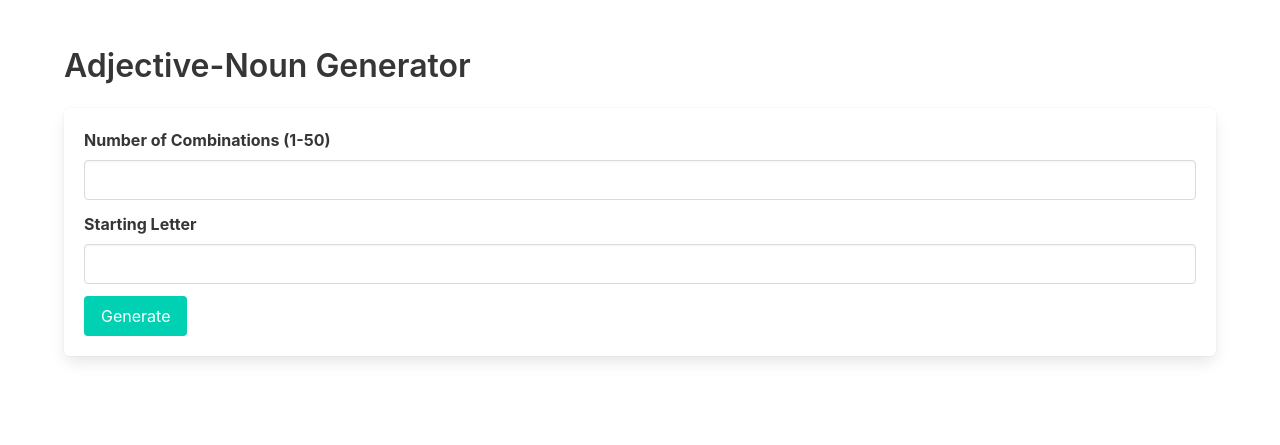
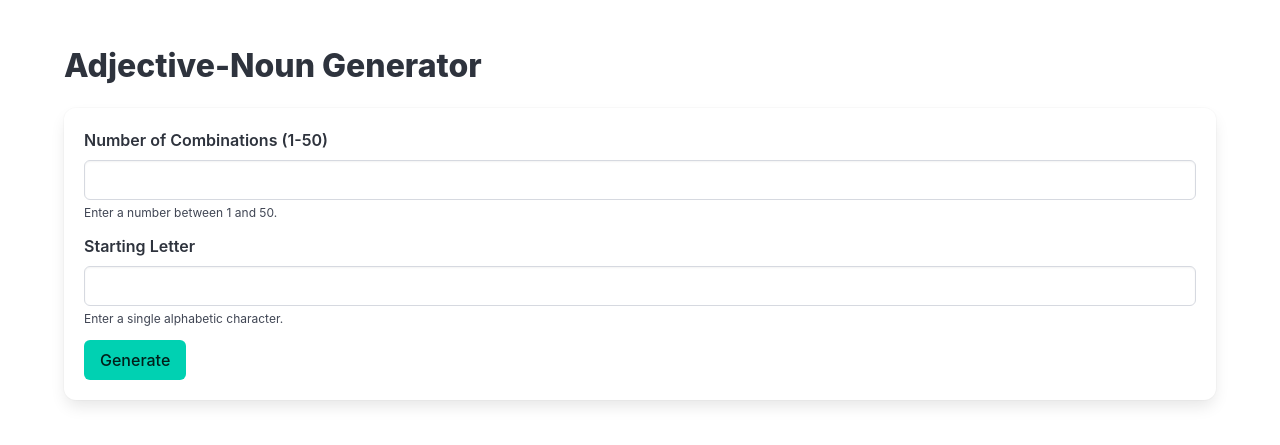
Before and after one commit to williamzujkowski/Adjective-Noun-Generator, a Flask app: page / in a window 1280 px wide. Shown: the top 445 px of the page. Run offline with Flask 3, Linux system fonts and the light colour scheme.

Commit message:
Implement application and website improvements

```diff
--- a/random_word_api.py
+++ b/random_word_api.py
@@ -1,7 +1,8 @@
 """
 random_word_api.py
-This module provides a Flask-based API for generating random adjective-noun combinations and serves a simple web page interface.
-The API is secured with Flask-Talisman for HTTP security headers, and Flask-Limiter for rate limiting.
+This module provides a Flask-based API for generating random adjective-noun combinations
+and serves a simple web page interface. The API is secured with Flask-Talisman for HTTP security headers,
+and Flask-Limiter for rate limiting.
 """
 
 from flask import Flask, jsonify, abort, render_template, request
@@ -13,6 +14,7 @@ from flask_limiter import Limiter
 from flask_limiter.util import get_remote_address
 import os
 
+# Initialize Flask app
 app = Flask(__name__)
 
 # Apply HTTP security headers, do not enforce HTTPS
@@ -63,27 +65,28 @@ def index():
 @limiter.limit("10 per minute")  # Apply rate limiting to this endpoint
 def generate_combinations():
     """Generate adjective-noun combinations based on a given letter."""
-    num_combinations = int(request.form["num_combinations"])
-    chosen_letter = request.form["letter"].lower()
+    try:
+        num_combinations = int(request.form["num_combinations"])
+        chosen_letter = request.form["letter"].lower()
 
-    if num_combinations <= 0 or num_combinations > 50:  # Validate input
-        abort(400, description="Number of combinations must be between 1 and 50.")
+        if num_combinations <= 0 or num_combinations > 50:
+            abort(400, description="Number of combinations must be between 1 and 50.")
+        if len(chosen_letter) != 1 or not chosen_letter.isalpha():
+            abort(400, description="Letter must be a single alphabetic character.")
 
-    if len(chosen_letter) != 1 or not chosen_letter.isalpha():
-        abort(400, description="Letter must be a single alphabetic character.")
+        adjectives = get_filtered_words("a", chosen_letter, limit=1000)
+        nouns = get_filtered_words("n", chosen_letter, limit=1000)
 
-    adjectives = get_filtered_words("a", chosen_letter, limit=1000)
-    nouns = get_filtered_words("n", chosen_letter, limit=1000)
+        combinations = [
+            f"{random.choice(adjectives)} {random.choice(nouns)}"
+            for _ in range(num_combinations)
+        ]
 
-    combinations = []
-    for _ in range(num_combinations):
-        adj = random.choice(adjectives)
-        noun = random.choice(nouns)
-        combinations.append(f"{adj} {noun}")
-
-    return jsonify(
-        {"selected_letter": chosen_letter.upper(), "combinations": combinations}
-    )
+        return jsonify(
+            {"selected_letter": chosen_letter.upper(), "combinations": combinations}
+        )
+    except Exception as e:
+        abort(500, description=str(e))
 
 
 @app.errorhandler(400)
@@ -98,5 +101,11 @@ def rate_limit_exceeded(error):
     return jsonify(error="Rate limit exceeded. Please try again later."), 429
 
 
+@app.errorhandler(500)
+def internal_server_error(error):
+    """Handle 500 errors with a JSON response."""
+    return jsonify(error="Internal server error: " + str(error.description)), 500
+
+
 if __name__ == "__main__":
     app.run(debug=os.environ.get("FLASK_DEBUG", "false").lower() in ["true", "1"])
--- a/templates/index.html
+++ b/templates/index.html
@@ -1,12 +1,21 @@
 <!DOCTYPE html>
 <html lang="en">
+
 <head>
     <meta charset="UTF-8">
     <meta name="viewport" content="width=device-width, initial-scale=1.0">
     <title>Adjective-Noun Generator</title>
-    <link rel="stylesheet" href="https://cdnjs.cloudflare.com/ajax/libs/bulma/0.9.3/css/bulma.min.css">
-    <script src="https://code.jquery.com/jquery-3.6.0.min.js"></script>
+    <meta name="description"
+        content="Generate random adjective-noun combinations for creative naming, brainstorming sessions, or just for fun.">
+    <link rel="stylesheet" href="https://cdnjs.cloudflare.com/ajax/libs/bulma/1.0.1/css/bulma.min.css">
+    <script src="https://code.jquery.com/jquery-3.7.1.min.js"></script>
+    <style>
+        #results {
+            display: none;
+        }
+    </style>
 </head>
+
 <body>
     <section class="section">
         <div class="container">
@@ -15,31 +24,36 @@
                 <div class="field">
                     <label class="label">Number of Combinations (1-50)</label>
                     <div class="control">
-                        <input class="input" type="number" id="num_combinations" name="num_combinations" min="1" max="50" required>
+                        <input class="input" type="number" id="num_combinations" name="num_combinations" min="1"
+                            max="50" required aria-describedby="numHelp">
+                        <p class="help" id="numHelp">Enter a number between 1 and 50.</p>
                     </div>
                 </div>
                 <div class="field">
                     <label class="label">Starting Letter</label>
                     <div class="control">
-                        <input class="input" type="text" id="letter" name="letter" maxlength="1" required>
+                        <input class="input" type="text" id="letter" name="letter" maxlength="1" required
+                            aria-describedby="letterHelp">
+                        <p class="help" id="letterHelp">Enter a single alphabetic character.</p>
                     </div>
                 </div>
                 <div class="control">
                     <button class="button is-primary" type="submit">Generate</button>
                 </div>
             </form>
-            <div id="results" class="box" style="display:none;">
+            <div id="results" class="box">
                 <h2 class="title is-4">Results</h2>
                 <ul id="combinations-list"></ul>
             </div>
         </div>
     </section>
     <script>
-        $(document).ready(function() {
-            $('#generate-form').submit(function(event) {
+        $(document).ready(function () {
+            $('#generate-form').submit(function (event) {
                 event.preventDefault();
                 var num_combinations = $('#num_combinations').val();
                 var letter = $('#letter').val();
+                $('#results').hide();
                 $.ajax({
                     url: '/generate',
                     type: 'POST',
@@ -47,14 +61,14 @@
                         num_combinations: num_combinations,
                         letter: letter
                     },
-                    success: function(response) {
+                    success: function (response) {
                         $('#results').show();
                         $('#combinations-list').empty();
-                        response.combinations.forEach(function(combination) {
+                        response.combinations.forEach(function (combination) {
                             $('#combinations-list').append('<li>' + combination + '</li>');
                         });
                     },
-                    error: function(response) {
+                    error: function (response) {
                         alert('Error: ' + response.responseJSON.error);
                     }
                 });
@@ -62,4 +76,5 @@
         });
     </script>
 </body>
+
 </html>
```
